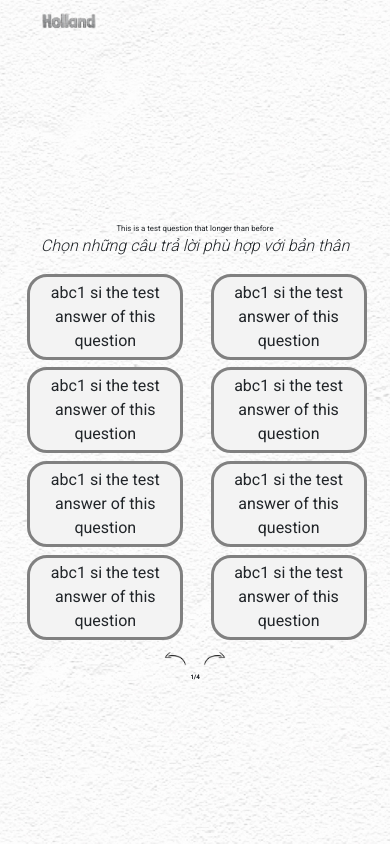
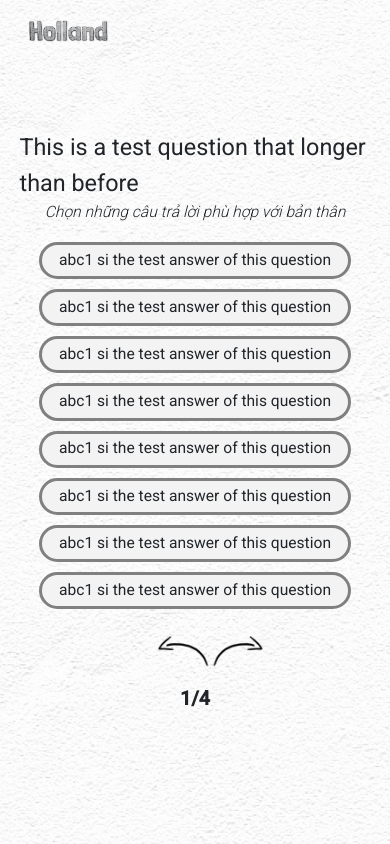
Before and after one commit to hoquocdat1405/Capstone_SUM22_FE, an Angular app: page /holland-quiz-attempt in a window 390 px wide. Built offline with nearby package versions, Linux system fonts and the light colour scheme.

Commit message:
Liem - Holland add finish btn, link result page

```diff
--- a/src/app/holland-quiz-attempt-page/holland-quiz-attempt-page.component.html
+++ b/src/app/holland-quiz-attempt-page/holland-quiz-attempt-page.component.html
@@ -1,6 +1,9 @@
 <div class="body">
   <div class="main">
     <img src="assets/img/holland-text-image.png" alt="" class="mi-title" />
+    <div class="finish-btn-container" *ngIf="i + 1 == questionSet.length">
+      <button class="finish-btn" (click)="finishTest()">Kết thúc</button>
+    </div>
     <div class="question-container">
       <p class="question">{{ currentQuestion.text }}</p>
       <p class="question-hint">Chọn những câu trả lời phù hợp với bản thân</p>
@@ -8,13 +11,12 @@
 
     <div class="answer-container-column">
       <div class="answer-container-row">
-
         <div class="option-section">
           <div
-            *ngFor="let ans of questionSet[index].option; index as i"
+            *ngFor="let ans of questionSet[i].option,index as in"
             id="{{ ans.id }}"
             class="option"
-            (click)="enableChoose(i)"
+            (click)="enableChoose(in)"
             [ngClass]="{
               'option-checked': ans.isSelected,
               'option-unchecked': !ans.isSelected
@@ -39,9 +41,11 @@
           src="assets/img/right-arrow.png"
           alt=""
         />
+
       </div>
-      <p class="number-question"><span>{{index+1}}/</span>{{questionSet.length}}</p>
+      <p class="number-question">
+        <span>{{ i + 1 }}/</span>{{ questionSet.length }}
+      </p>
     </div>
-
   </div>
 </div>
--- a/src/app/holland-quiz-attempt-page/holland-quiz-attempt-page.component.scss
+++ b/src/app/holland-quiz-attempt-page/holland-quiz-attempt-page.component.scss
@@ -32,11 +32,11 @@
   left: 30px;
 }
 
-.answer-checkbox {
-  display: flex;
-  align-items: center;
-  justify-content: center;
-}
+// .answer-checkbox {
+//   display: flex;
+//   align-items: center;
+//   justify-content: center;
+// }
 
 .question-container {
   // width: 80vw;
@@ -240,3 +240,64 @@
   color:#fff;
   border: solid 3px rgb(245, 246, 245);
 }
+
+.finish-btn{
+  position: absolute;
+  width: 10vw;
+  height: 3vw;
+  right: 2%;
+  font-weight: 500;
+  font-size: 1vw;
+  background-color:#7DAD3D;
+  color: #FFF;
+  padding: 0 2%;
+  border: none;
+  border-radius: 20px;
+  right : 200px;
+  top: 100px;
+  transition: ease-in all 0.3s;
+}
+
+@media (max-width : 850px) {
+
+  .main{
+    margin-top: 0;
+  }
+
+  .mi-title{
+    left:10px;
+    width:30%;
+  }
+
+  .question{
+    font-size:6vw;
+    width: 90%;
+  }
+  .question-hint{
+    font-size: 4vw;
+    margin: 0 auto;
+  }
+
+  .option {
+    display: block;
+    width: 80vw;
+    font-size: 4vw;
+    margin: 10px auto;
+  }
+
+  .arrow-left,.arrow-right{
+    width: 70%;
+  }
+  .number-question{
+    font-size: 5vw;
+  }
+
+  .finish-btn{
+    font-size: 3.5vw;
+    width: 25vw;
+    height: 7vw;
+    right: 2vw;
+    top: 5vw;
+  }
+
+}
--- a/src/app/holland-quiz-attempt-page/holland-quiz-attempt-page.component.ts
+++ b/src/app/holland-quiz-attempt-page/holland-quiz-attempt-page.component.ts
@@ -1,13 +1,16 @@
 import { Component, OnInit } from '@angular/core';
 import { HollandQuizModel } from '../_model/holland-quiz/holland_quiz_model';
 import data from '../holland-data.json';
+import { AppRoutingModule } from '../app-routing.module';
+import { Router } from '@angular/router';
 @Component({
   selector: 'app-holland-quiz-attempt-page',
   templateUrl: './holland-quiz-attempt-page.component.html',
   styleUrls: ['./holland-quiz-attempt-page.component.scss'],
 })
 export class HollandQuizAttemptPageComponent implements OnInit {
-  index!: number;
+  i!: number;
+
   currentQuestion!: {
     id: number;
     text: string;
@@ -28,11 +31,11 @@ export class HollandQuizAttemptPageComponent implements OnInit {
     }[];
   }[];
 
-  constructor() {}
+  constructor(private router: Router) {}
 
   ngOnInit() {
-    this.index = 0;
-    console.log(this.index);
+    this.i = 0;
+    console.log(this.i);
     this.questionSet = [
       {
         id: 1,
@@ -219,22 +222,47 @@ export class HollandQuizAttemptPageComponent implements OnInit {
         ],
       },
     ];
-    this.currentQuestion = this.questionSet[this.index];
+    this.currentQuestion = this.questionSet[this.i];
   }
 
   enableChoose(i: number) {
-    this.questionSet[this.index].option[i].isSelected =
-      !this.questionSet[this.index].option[i].isSelected;
+    this.questionSet[this.i].option[i].isSelected =
+      !this.questionSet[this.i].option[i].isSelected;
   }
 
   nextQuestion() {
-    if (this.index < this.questionSet.length - 1)
-      this.currentQuestion = this.questionSet[++this.index];
+    if (this.i < this.questionSet.length - 1)
+      this.currentQuestion = this.questionSet[++this.i];
     else this.currentQuestion = this.questionSet[this.questionSet.length - 1];
   }
 
+  checkAnsweredOption(): boolean {
+    let isValid: boolean = true;
+
+    this.questionSet.forEach((question) => {
+      let isAnswered: boolean = false;
+      question.option.forEach((opt) => {
+        if (opt.isSelected) isAnswered = true;
+      });
+
+      if (!isAnswered) isValid = isAnswered;
+      isAnswered = false;
+    });
+
+    return isValid;
+  }
+
   previousQuestion() {
-    if (this.index > 0) this.currentQuestion = this.questionSet[--this.index];
+    if (this.i > 0) this.currentQuestion = this.questionSet[--this.i];
     else this.currentQuestion = this.questionSet[0];
   }
+
+  finishTest() {
+    if (this.checkAnsweredOption()) {
+      this.router.navigate(['/holland-result']);
+    }
+    else{
+      alert("Hãy đảm bảo bạn đã trả lời tất cả câu hỏi của chúng tôi");
+    }
+  }
 }
```
